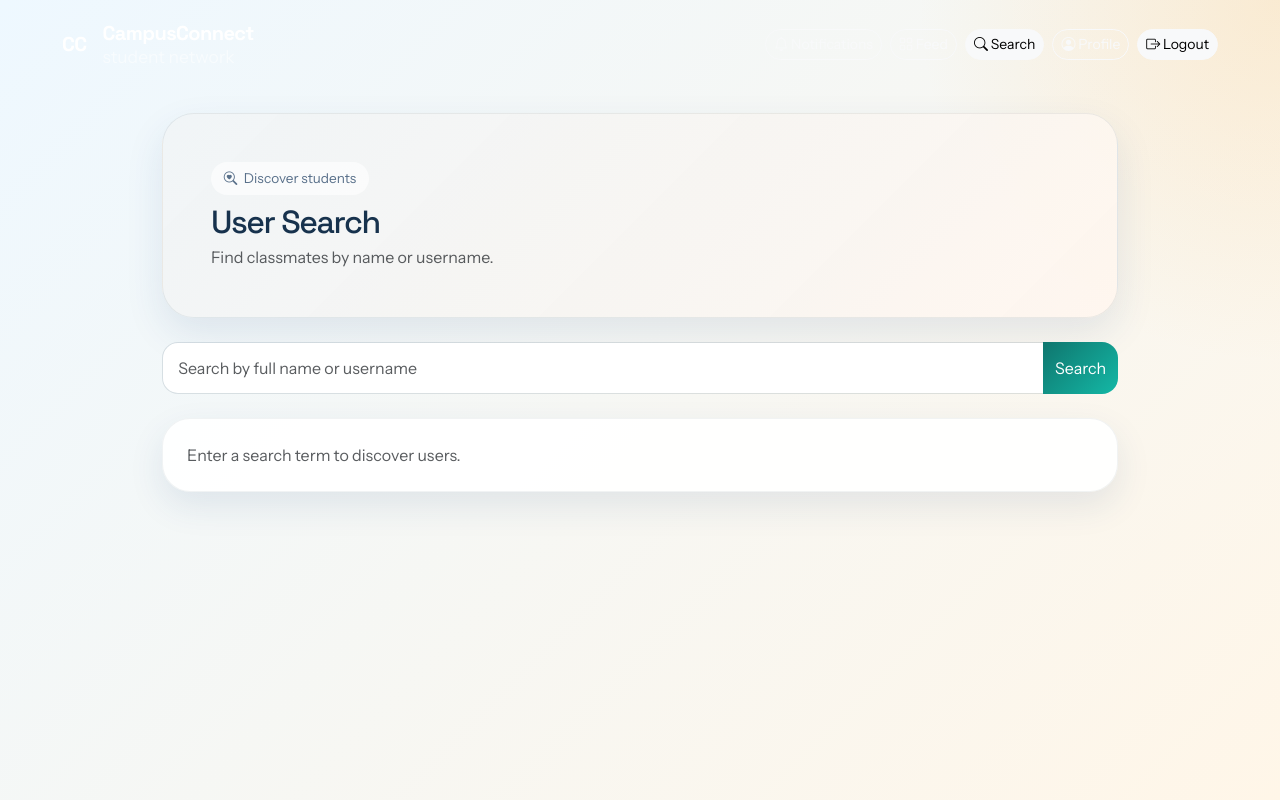
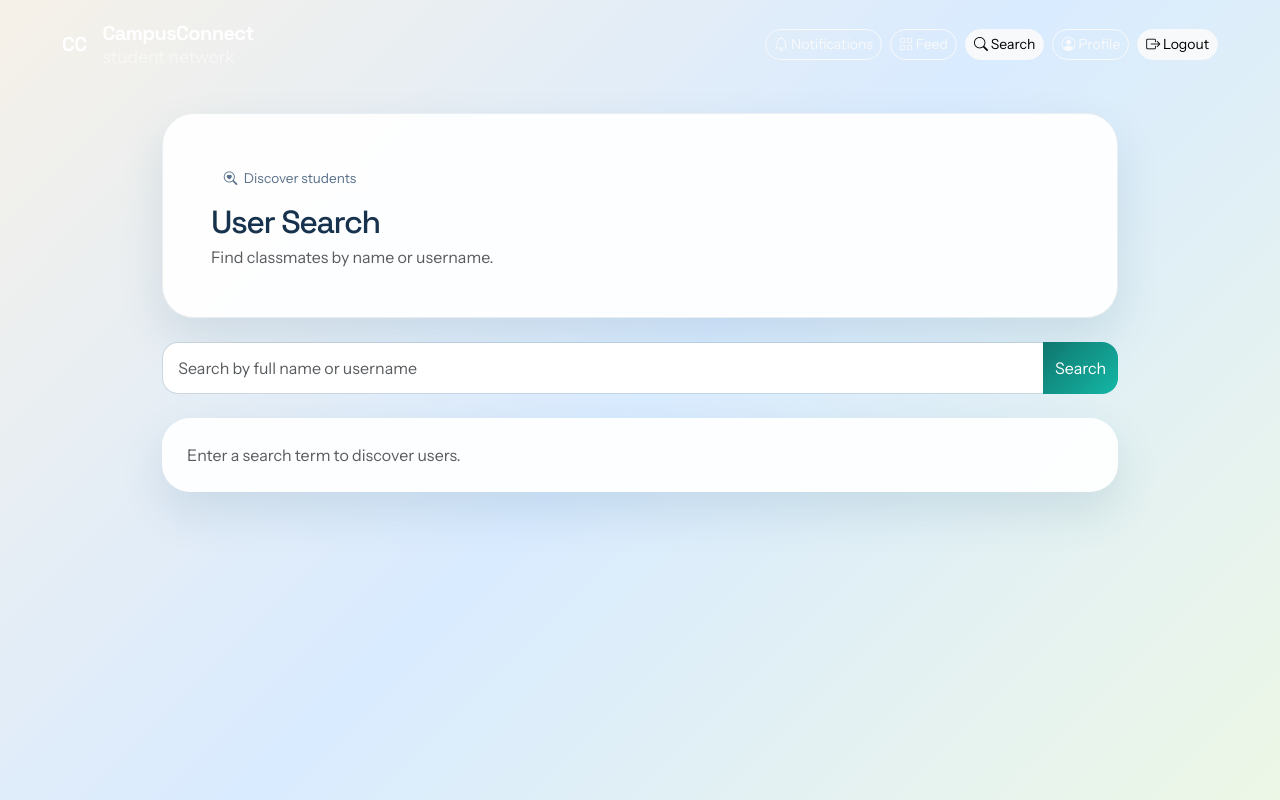
Before and after one commit to Vemark1101/campusconnect, a PHP site: page /search.php in a window 1280 px wide. Run offline with PHP 8.4, Linux system fonts and the light colour scheme; data that the repository does not hold is empty.

Commit message:
Update search.php

```diff
--- a/app/views/search.php
+++ b/app/views/search.php
@@ -4,9 +4,7 @@ $extraHead = <<<HTML
     <style>
         body {
             min-height: 100vh;
-            background:
-                radial-gradient(circle at top right, rgba(255, 196, 112, 0.24), transparent 24%),
-                linear-gradient(135deg, #eef8ff 0%, #fff6e8 100%);
+            background: linear-gradient(135deg, #f6f1e8 0%, #d9ebff 50%, #edf7e6 100%);
         }
 
         .search-shell {
@@ -14,17 +12,17 @@ $extraHead = <<<HTML
         }
 
         .search-hero {
-            background: linear-gradient(135deg, rgba(23, 86, 118, 0.06), rgba(255, 159, 67, 0.08)), rgba(255, 255, 255, 0.88);
+            background: rgba(255, 255, 255, 0.92);
             border-radius: 32px;
             border: 1px solid rgba(23, 50, 77, 0.08);
-            box-shadow: 0 16px 38px rgba(31, 73, 125, 0.1);
+            box-shadow: 0 20px 45px rgba(23, 86, 118, 0.12);
         }
 
         .result-card {
             border-radius: 28px;
             background: rgba(255, 255, 255, 0.92);
-            box-shadow: 0 14px 35px rgba(31, 73, 125, 0.1);
-            border: 1px solid rgba(23, 50, 77, 0.06);
+            box-shadow: 0 20px 45px rgba(23, 86, 118, 0.12);
+            border: 1px solid rgba(255, 255, 255, 0.5);
         }
 
         .avatar {
```
